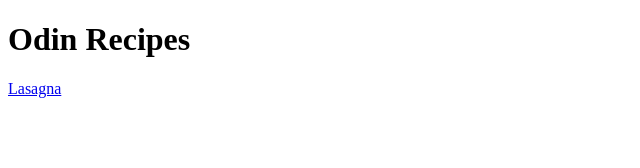
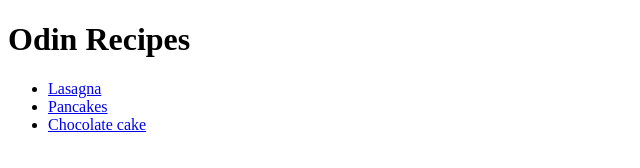
Before and after one commit to int-29/odin-recipes, a plain HTML site: page index.html in a window 1280 px wide. Shown: the whole page, without its empty margins (0-640 px from the left). Drawn offline with Linux system fonts and the light colour scheme.

Commit message:
Add Pancake page

```diff
--- a/index.html
+++ b/index.html
@@ -6,6 +6,11 @@
     </head>
     <body>
         <h1>Odin Recipes</h1>
-        <a href="recipes/lasagna.html">Lasagna</a>
+        <ul>
+            <li><a href="recipes/lasagna.html">Lasagna</a></li>
+            <li><a href="recipes/pancakes.html">Pancakes</a></li>
+            <li><a href="recipes/cake.html">Chocolate cake</a></li>
+        </ul>
+
     </body>
 </html>
```
